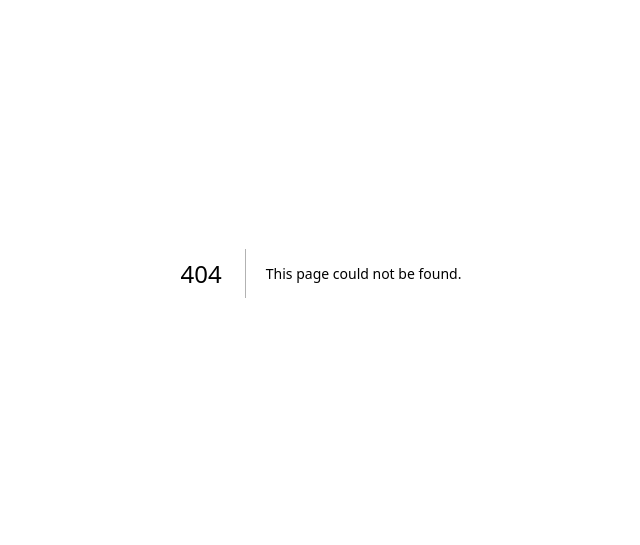
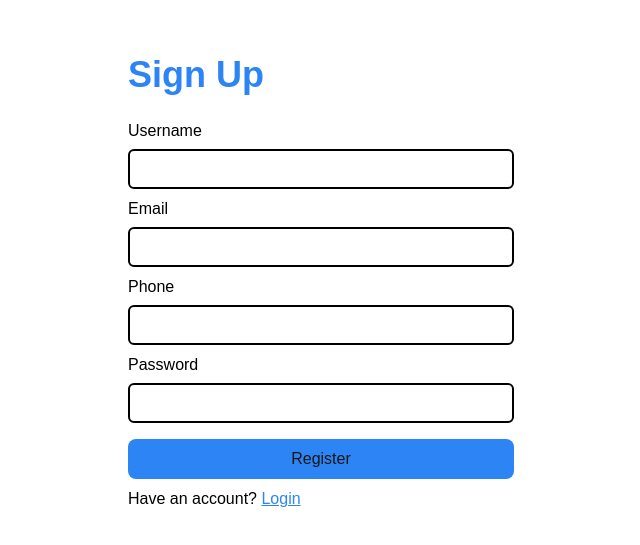
Before and after one commit to Guimonteirojbv/Project-Manager-App, a Next.js app: page /signup in a window 1280 px wide. Before the commit this address had no page. Shown: the part 127-672 px from the top of the page, without its empty margins (319-959 px from the left). Built offline with nearby package versions, Linux system fonts and the light colour scheme.

Commit message:
feat: signup user ui

```diff
--- /dev/null
+++ b/src/app/signup/page.tsx
@@ -0,0 +1,75 @@
+import Link from 'next/link';
+
+export default function Signup() {
+    return (
+        <div
+            className="
+            flex justify-center items-center h-[100vh]
+        "
+        >
+            <div className="bg-white py-14 px-8 w-[450px] mt-5 rounded-2xl">
+                <h1 className="text-highligth text-left font-bold text-4xl">Sign Up</h1>
+                <form action="" className="mt-6">
+                    <div className="flex flex-col gap-1.5">
+                        <label htmlFor="username" className="text-black">
+                            Username
+                        </label>
+                        <input
+                            type="text"
+                            id="username"
+                            name="username"
+                            className="border-2 rounded-md text-black py-1.5 px-1"
+                        />
+                    </div>
+
+                    <div className="flex flex-col gap-1.5 mt-2">
+                        <label htmlFor="email" className="text-black">
+                            Email
+                        </label>
+                        <input
+                            type="text"
+                            id="email"
+                            name="email"
+                            className="border-2 rounded-md text-black py-1.5 px-1"
+                        />
+                    </div>
+
+                    <div className="flex flex-col gap-1.5 mt-2">
+                        <label htmlFor="phone" className="text-black">
+                            Phone
+                        </label>
+                        <input
+                            type="text"
+                            id="phone"
+                            name="phone"
+                            className="border-2 rounded-md text-black py-1.5 px-1"
+                        />
+                    </div>
+
+                    <div className="flex flex-col gap-1.5 mt-2">
+                        <label htmlFor="password" className="text-black">
+                            Password
+                        </label>
+                        <input
+                            type="text"
+                            id="password"
+                            name="password"
+                            className="border-2 rounded-md text-black py-1.5 px-1"
+                        />
+                    </div>
+
+                    <button className="bg-highligth   p-2 rounded-[8px] w-full mt-4">
+                        Register
+                    </button>
+                </form>
+
+                <p className="mt-2 text-black ">
+                    Have an account?{' '}
+                    <Link href={'/'} className="underline hover:text-black text-highligth">
+                        Login
+                    </Link>
+                </p>
+            </div>
+        </div>
+    );
+}
```
